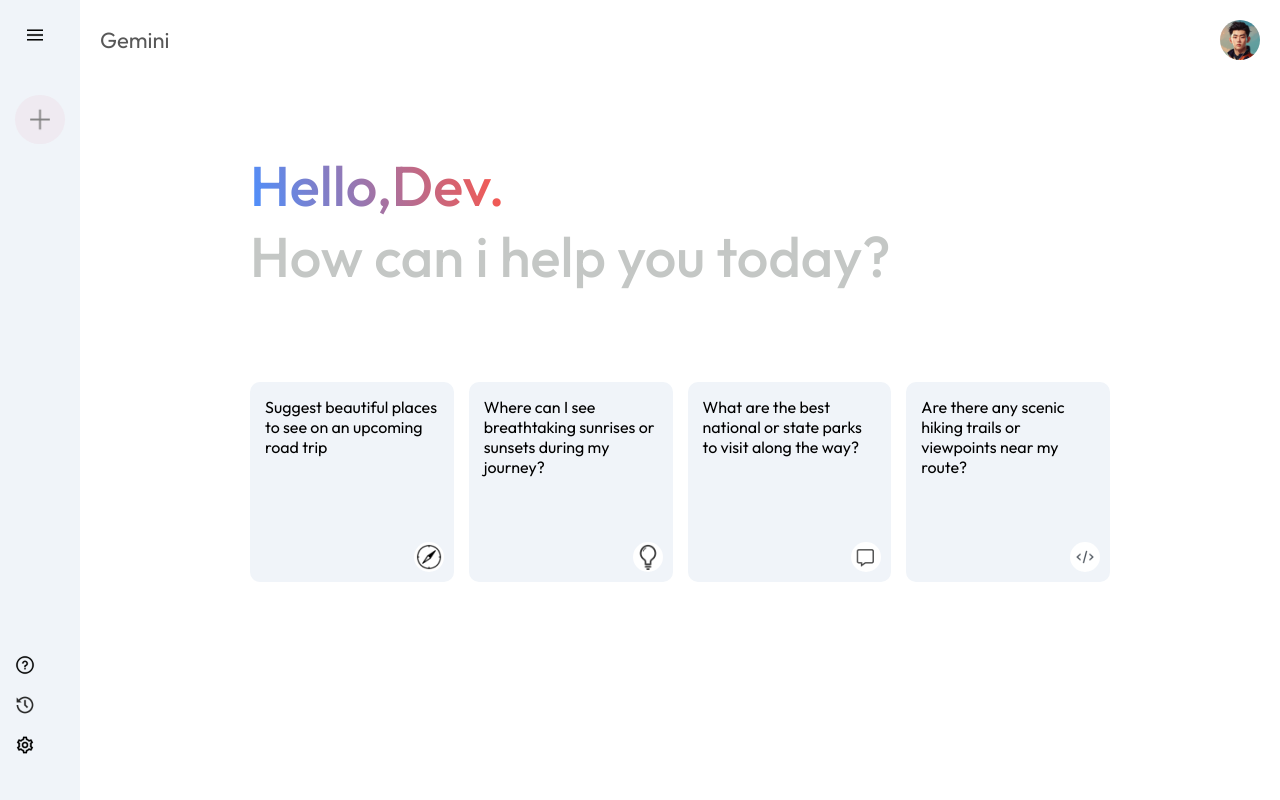
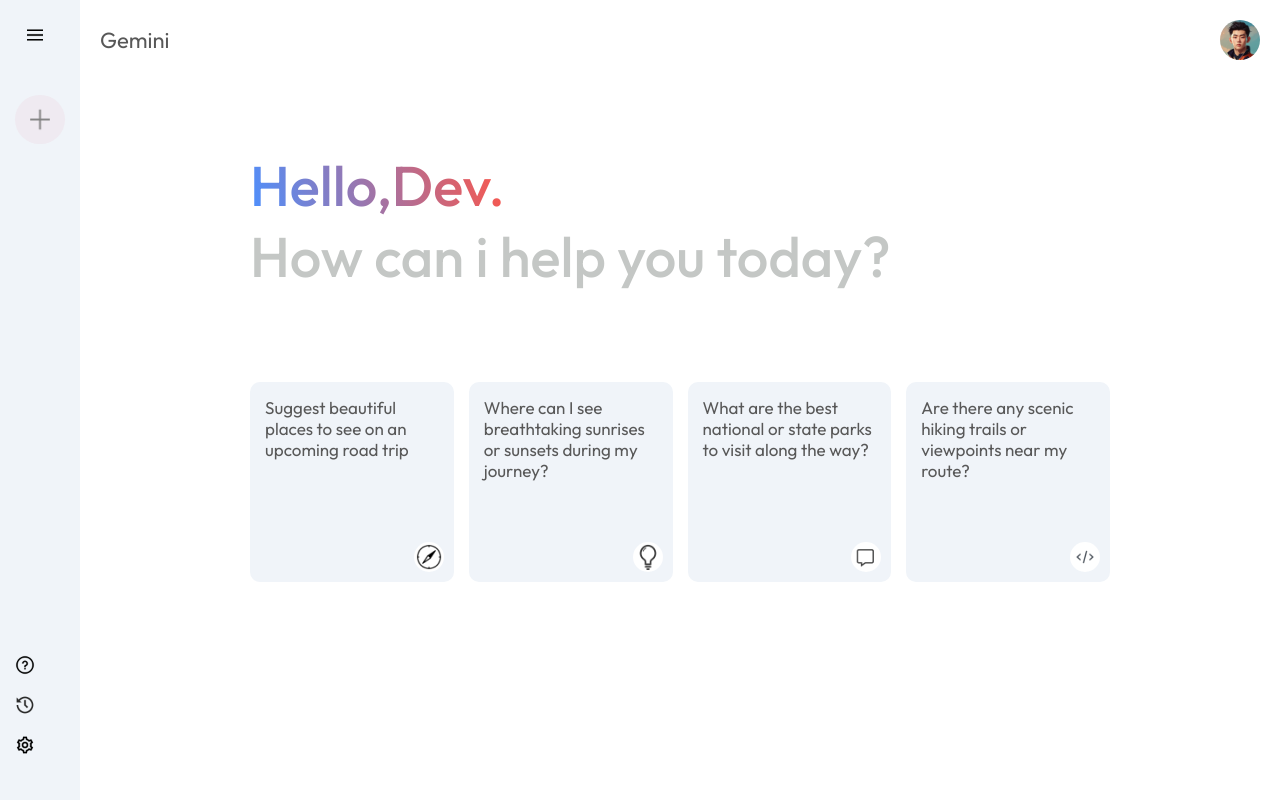
Before and after one commit to dishaagrawalcodes/Gemini-Clone, a React (Vite) app: page / in a window 1280 px wide. Built offline with nearby package versions, Linux system fonts and the light colour scheme.

Commit message:
completed main.css

```diff
--- a/src/Components/Main/Main.css
+++ b/src/Components/Main/Main.css
@@ -55,3 +55,10 @@
     right:10px;
     padding: 2px;
 }
+.main .card p{
+    color:#585858;
+    font-size: 17px;
+}
+.main .card:hover{
+    background-color: #dfe4ea;
+}
```
